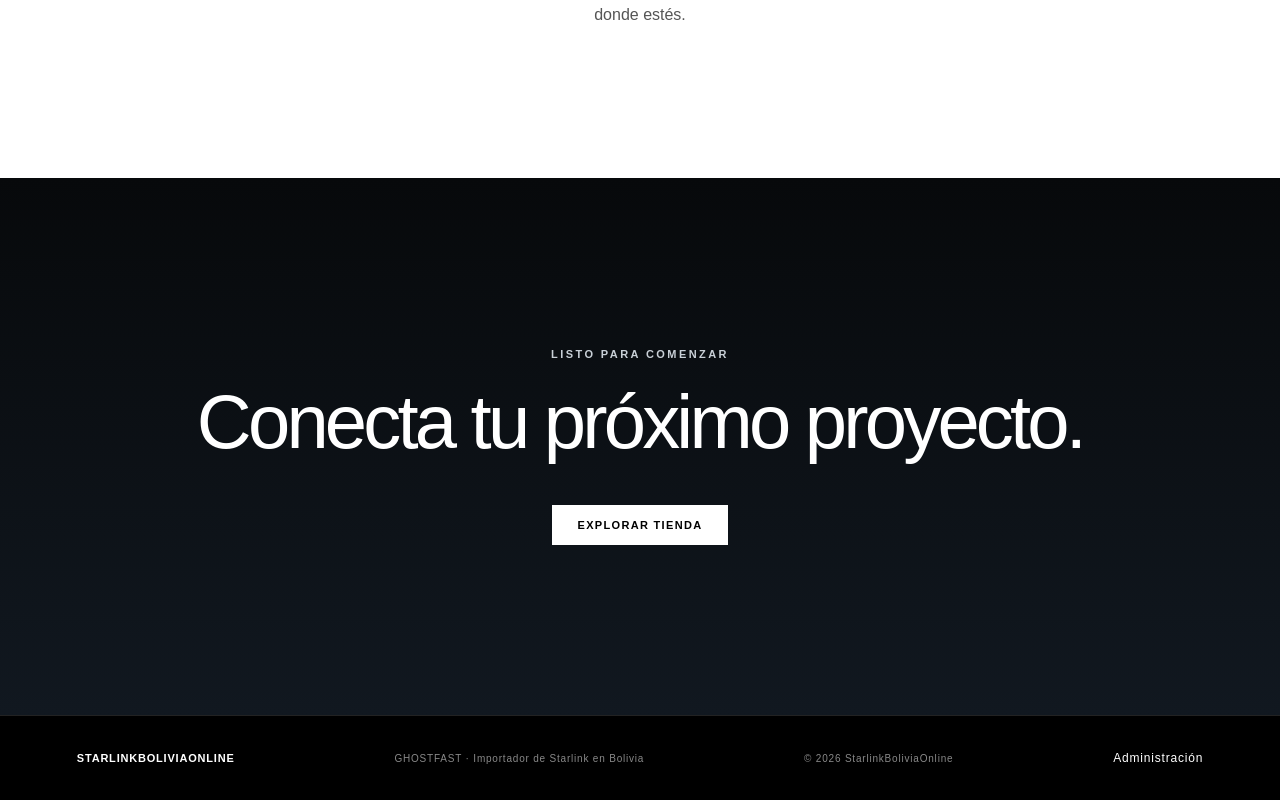
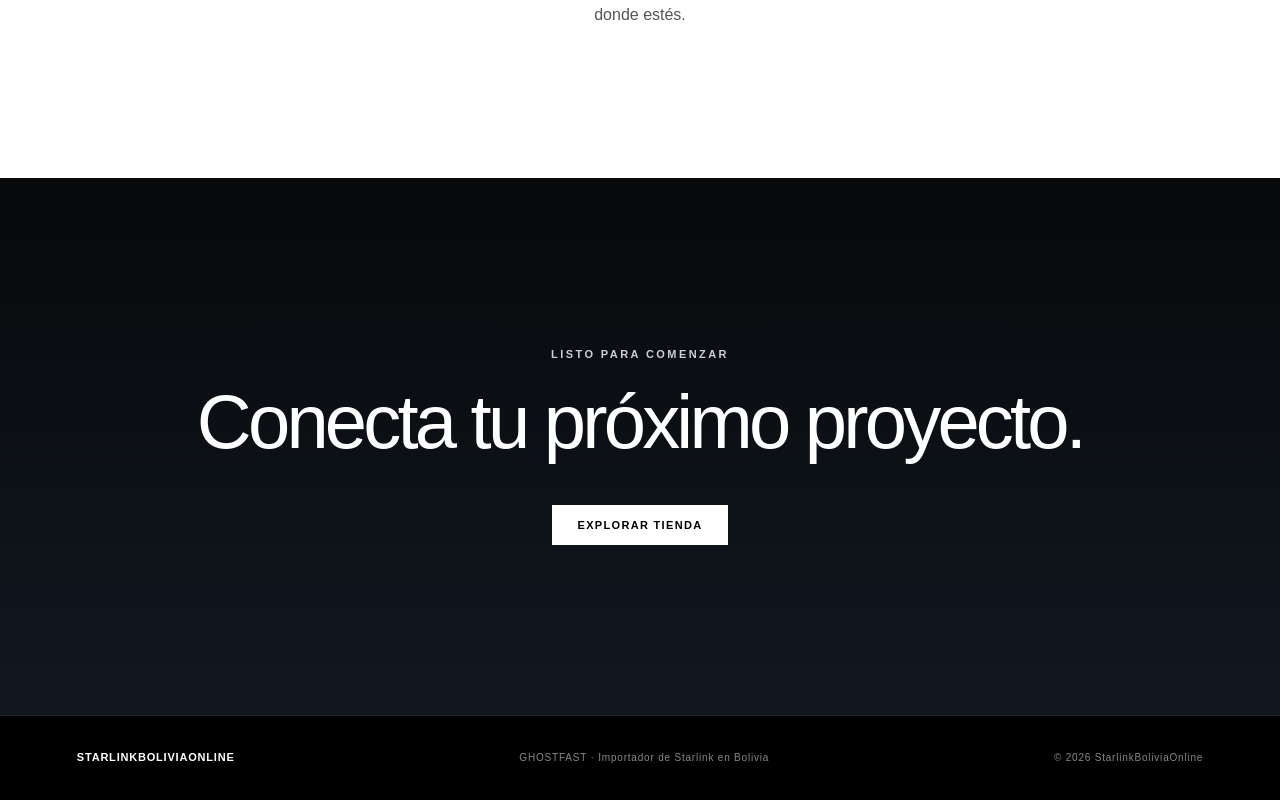
Before and after one commit to StarlinkBolivia/starlinkboliviaonline, a Next.js app: page / in a window 1280 px wide. Shown: the part 1189-1989 px from the top of the page. Built offline with nearby package versions, Linux system fonts and the light colour scheme.

Commit message:
Quitar enlace de administración del pie de página

```diff
--- a/app/page.tsx
+++ b/app/page.tsx
@@ -20,7 +20,7 @@ export default function Home() {
       </section>
       <section className="intro"><p className="eyebrow">STARLINKBOLIVIAONLINE</p><h2>Conectividad de nueva generación.</h2><p>Descubre equipos y soluciones diseñados para mantenerte conectado, estés donde estés.</p></section>
       <section className="cta"><p className="eyebrow">LISTO PARA COMENZAR</p><h2>Conecta tu próximo proyecto.</h2><Link className="primary" href="/productos">EXPLORAR TIENDA</Link></section>
-      <footer><strong>STARLINKBOLIVIAONLINE</strong><span>GHOSTFAST · Importador de Starlink en Bolivia</span><span>© 2026 StarlinkBoliviaOnline</span><Link href="/admin">Administración</Link></footer>
+      <footer><strong>STARLINKBOLIVIAONLINE</strong><span>GHOSTFAST · Importador de Starlink en Bolivia</span><span>© 2026 StarlinkBoliviaOnline</span></footer>
     </main>
   )
 }
```
